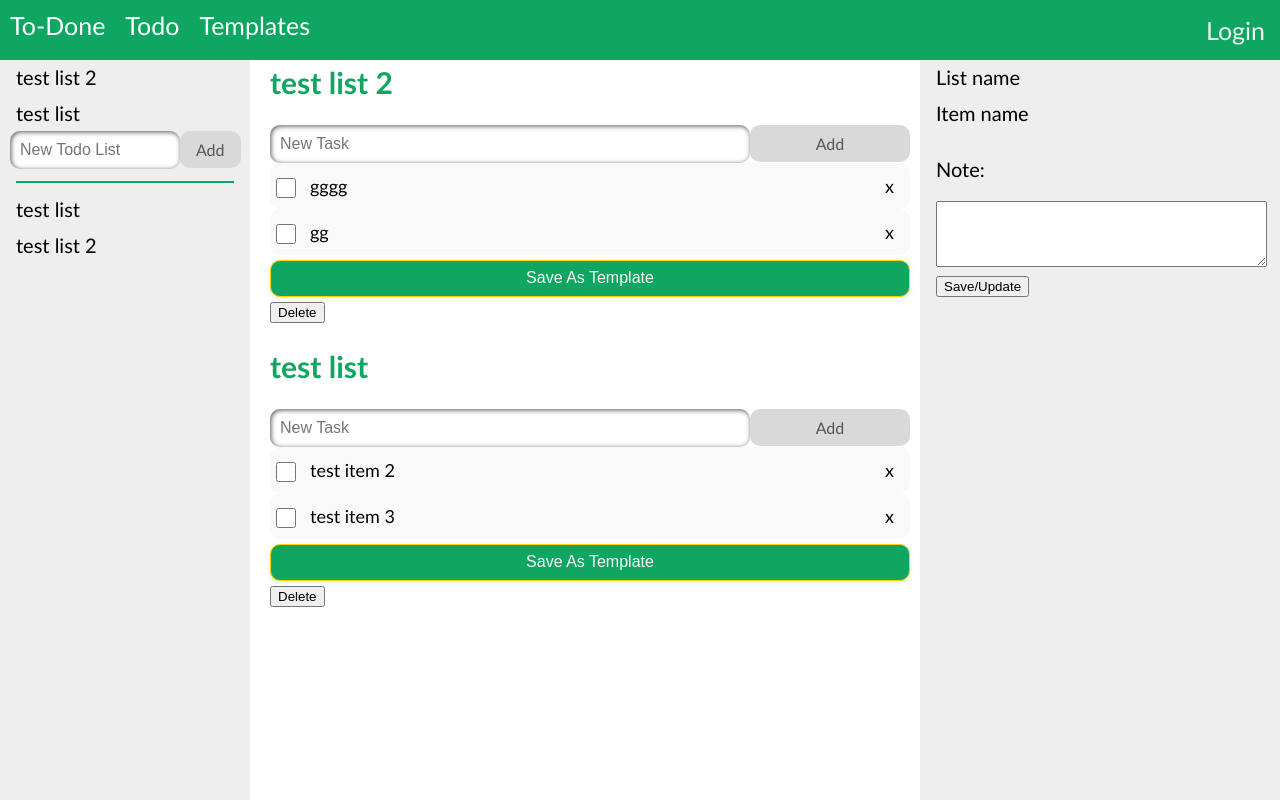
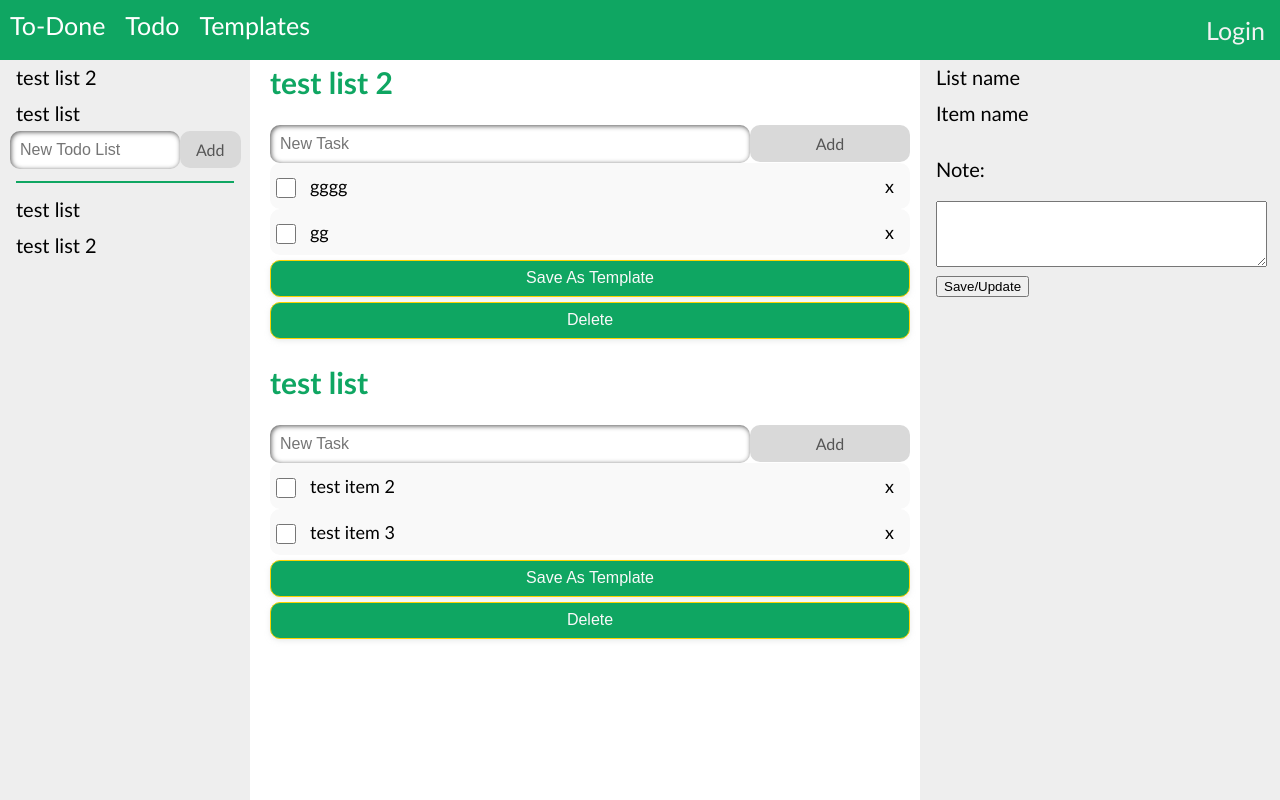
Before and after one commit to shahleon/smart-todo, a Django app: page / in a window 1280 px wide. Run offline with Django 3.2, Linux system fonts and the light colour scheme; data comes from the database, SQL or seed files in the repository; both versions use the stored data as it was after the commit.

Commit message:
fixed button name

```diff
--- a/todo/templates/todo/index.html
+++ b/todo/templates/todo/index.html
@@ -357,7 +357,7 @@
         <form action="/delete-todo" method="post">
             {% csrf_token %}
             <input type="hidden" name="todo" id="delete-todo-{{ list.id }}" value="{{ list.id }}">
-            <button class="amazon-button" onclick="">Delete</button>
+            <button class="add-template-button" onclick="">Delete</button>
         </form>
         {% endfor %}
     </div>
```
Also changed, not shown: todo.sqlite3.
